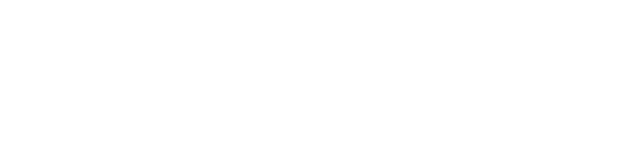
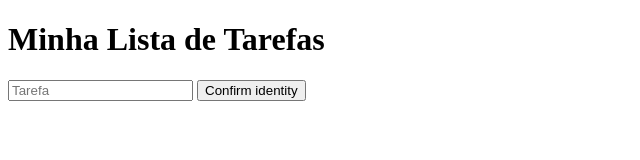
Before and after one commit to fersmaia10/ProjetoToDoListDB, a plain HTML site: page index.html in a window 1280 px wide. Shown: the whole page, without its empty margins (0-640 px from the left). Drawn offline with Linux system fonts and the light colour scheme.

Commit message:
Adicionei a caixa para digitar a tarefa e o botão para salvá-la

```diff
--- a/index.html
+++ b/index.html
@@ -6,6 +6,9 @@
     <title>To Do List</title>
 </head>
 <body>
+    <h1>Minha Lista de Tarefas</h1>
+    <input type="text" placeholder="Tarefa">
+    <input type="submit" value="Confirm identity">
 
 </body>
 </html>
```
